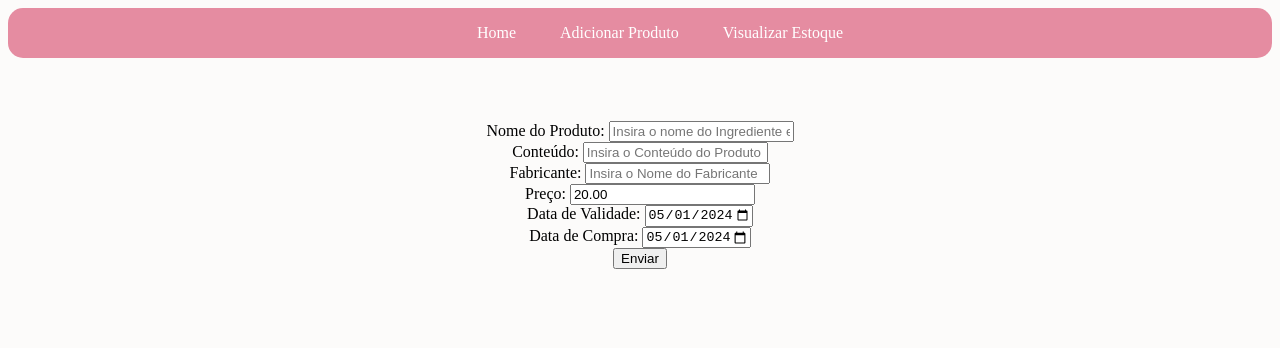
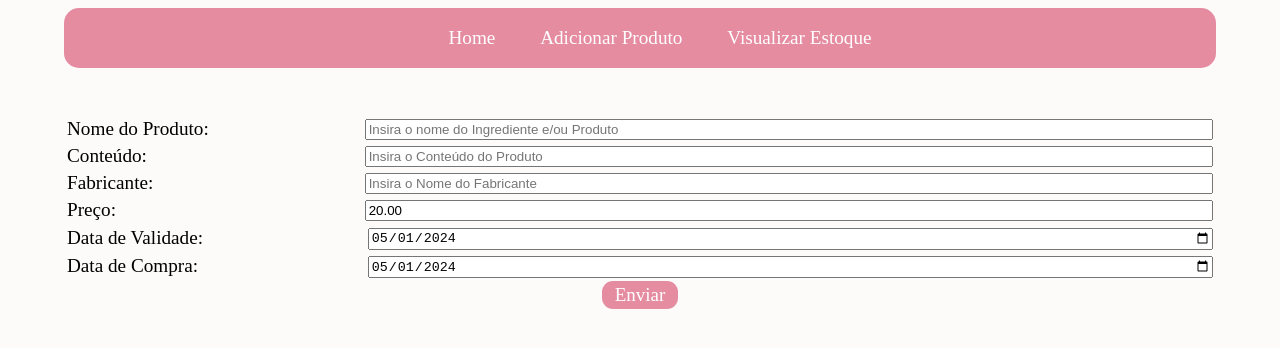
Before and after one commit to Felipe4990/stock-mngt-app, a plain HTML site: page front/register-materials.html in a window 1280 px wide. Drawn offline with Linux system fonts and the light colour scheme; a web font is replaced by a local one.

Commit message:
feat(css): Finished registering page

```diff
--- a/front/register-materials.html
+++ b/front/register-materials.html
@@ -17,6 +17,67 @@
             </div>
         </nav>
 
+
+
+        <div id="insertion-section-id" class="insertion-section">
+            <form id="insertion-form">
+                <table id="register-table">
+                    <tr class="register-section-row">
+                        <td class="register-section-labels">
+                            <label for="productName">Nome do Produto:</label>
+                        </td>
+                        <td class="register-section-values">
+                            <input id="productName" name="productName" type="text" placeholder="Insira o nome do Ingrediente e/ou Produto" required/>
+                        </td>
+                    </tr>
+                    <tr class="register-section-row">
+                        <td class="register-section-labels">
+                            <label for="content">Conteúdo:</label>
+                        </td>
+                        <td class="register-section-values">
+                            <input id="content" name="content" type="text" placeholder="Insira o Conteúdo do Produto">
+                        </td>
+                    </tr>
+                    <tr class="register-section-row">
+                        <td class="register-section-labels">
+                            <label for="manufacturer">Fabricante:</label>
+                        </td>
+                        <td class="register-section-values">
+                            <input id="manufacturer" name="manufacturer" type="text" placeholder="Insira o Nome do Fabricante" required/>
+                        </td>
+                    </tr>
+                    <tr class="register-section-row">
+                        <td class="register-section-labels">
+                            <label for="price">Preço: </label>
+                        </td>
+                        <td class="register-section-values">
+                            <input id="price" name="price" type="number" min="0.01" step="0.01" value="20.00" placeholder="Insira o Preço" required />
+                        </td>
+                    </tr>
+                    <tr class="register-section-row">
+                        <td class="register-section-labels">
+                            <label for="expirationDate">Data de Validade:</label>
+                        </td>
+                        <td class="register-section-values">
+                            <input id="expirationDate" name="expirationDate" type="date" value="2024-05-01" min="2010-01-01" max="2080-01-01" placeholder="Insira a Data de Validade" required/>
+                        </td>
+                    </tr>
+                    <tr class="register-section-row">
+                        <td class="register-section-labels">
+                            <label for="purchaseDate">Data de Compra:</label>
+                        </td>
+                        <td class="register-section-values">
+                            <input id="purchaseDate" name="purchaseDate" type="date" value="2024-05-01" min="2010-01-01" max="2080-01-01" placeholder="Insira a Data de Validade" required/>
+                        </td>
+                    </tr>
+                </table>
+                <button id="submit-button-id" class="button" type="submit">Enviar</button>
+            </form>
+        </div>
+
+
+
+<!--
         <div id="insertion-section-id" class="insertion-section">
             <form id="insertion-form">
                 <div id="productName-id" class="form-control">
@@ -46,6 +107,7 @@
                 <button id="submit-button-id" class="button" type="submit">Enviar</button>
             </form>
         </div>
+-->
         <!--
         <div class="output">
             <h2>Form Data Output</h2>
--- a/front/styles.css
+++ b/front/styles.css
@@ -1,146 +1,35 @@
-
 @import url('https://fonts.googleapis.com/css?family=Open+Sans');
 @import url('https://fonts.googleapis.com/css?family=Belleza');
 
 body {
     background-color: rgba(252, 251, 250, 1);
     text-align: center;
+    margin-left: 5%;
+    margin-right: 5%;
 }
 
 /*
 ###############################
-## Tabela e elementos dela ####
+## Table Section ##############
 ############################### */
 #materials-section {
     padding-top: 1.5%;
     padding-bottom: 1.5%;
     font-family: "Open Sans";
-    font-size: 14px;
+    font-size: smaller;
 }
 #materials-table{
     border-collapse: collapse;
     width: 100%;
 }
-
 #materials-table td,  #materials-table th {
     border: 1px solid rgb(229, 140, 161);
 
 }
-
 #materials-table thead tr th{
     background-color: rgb(229, 140, 161);
     color: rgb(255, 255, 255);
 }
-
-#search-section{
-    text-align: center;
-    font-family: "Belleza";
-    font-size: 20px;
-}
-
-#search-section button{
-    background-image: url(./img/arrowdown.svg);
-    border: none;
-    cursor: pointer;
-    padding-top: 17px;
-    padding-bottom: 6px;
-    padding-left: 11px;
-    padding-right: 11px;
-    border-radius: 3px;
-}
-
-#search-section button:hover {
-    background-image: url(./img/arrowdown-hover.svg);
-    border: none;
-    cursor: pointer;
-    padding-top: 17px;
-    padding-bottom: 6px;
-    padding-left: 11px;
-    padding-right: 11px;
-    border-radius: 3px;
-}
-
-
-#pagination-id button{
-    background-color: rgb(229, 140, 161);
-    font-family: "Belleza";
-    font-size: 19px;
-    color: white;
-    border: none;
-    padding-top: 3px;
-    padding-bottom: 3px;
-    padding-left: 13px;
-    padding-right: 13px;
-    border-radius: 11px;
-    cursor: pointer;
-}
-
-#pagination-id button:hover{
-    background-color: #f46d8f;
-    color: white;
-
-    font-family: "Belleza";
-    font-size: 19px;
-    color: white;
-    border: none;
-    padding-top: 3px;
-    padding-bottom: 3px;
-    padding-left: 13px;
-    padding-right: 13px;
-    border-radius: 11px;
-    cursor: pointer;
-}
-
-#name-search{
-    padding-top: 0.1%;
-    padding-bottom: 0.1%;
-    white-space: nowrap;
-}
-#manufacturer-search{
-    padding-top: 0.1%;
-    padding-bottom: 0.1%;
-    white-space: nowrap;
-
-}
-#content-search{
-    padding-top: 0.1%;
-    padding-bottom: 0.1%;
-    white-space: nowrap;
-
-}
-#expiration-search{
-    padding-top: 0.1%;
-    padding-bottom: 0.1%;
-    white-space: nowrap;
-}
-
-
-
-#name-input{
-    width: 90%;
-}
-#manufacturer-input{
-    width: 90%;
-}
-#content-input{
-    width: 90%;
-}
-#expiration-input{
-    width: 90%;
-}
-
-#search-table {
-    width: 100%;
-}
-
-.search-section-labels {
-    text-align: left;
-    width: 1%;
-}
-.search-section-values {
-    text-align: right;
-}
-
 #save-button {
     background-image: url(./img/save-icon.png);
     background-color: whitesmoke;
@@ -173,24 +62,132 @@ body {
 }
 
 
+/*
+###############################
+## Search Section #############
+############################### */
+#search-section{
+    text-align: center;
+    font-family: "Belleza";
+    font-size: larger;
+}
+#search-section button{
+    background-image: url(./img/arrowdown.svg);
+    border: none;
+    cursor: pointer;
+    padding-top: 17px;
+    padding-bottom: 6px;
+    padding-left: 11px;
+    padding-right: 11px;
+    border-radius: 3px;
+}
+#search-section button:hover {
+    background-image: url(./img/arrowdown-hover.svg);
+    border: none;
+    cursor: pointer;
+    padding-top: 17px;
+    padding-bottom: 6px;
+    padding-left: 11px;
+    padding-right: 11px;
+    border-radius: 3px;
+}
+#name-search{
+    padding-top: 0.1%;
+    padding-bottom: 0.1%;
+    white-space: nowrap;
+}
+#manufacturer-search{
+    padding-top: 0.1%;
+    padding-bottom: 0.1%;
+    white-space: nowrap;
 
+}
+#content-search{
+    padding-top: 0.1%;
+    padding-bottom: 0.1%;
+    white-space: nowrap;
 
+}
+#expiration-search{
+    padding-top: 0.1%;
+    padding-bottom: 0.1%;
+    white-space: nowrap;
+}
+#name-input{
+    width: 90%;
+}
+#manufacturer-input{
+    width: 90%;
+}
+#content-input{
+    width: 90%;
+}
+#expiration-input{
+    width: 90%;
+}
+#search-table {
+    width: 100%;
+}
+.search-section-labels {
+    text-align: left;
+    width: 1%;
+}
+.search-section-values {
+    text-align: right;
+}
+
+/*
+###############################
+## Pagination Section #########
+############################### */
+#pagination-id button{
+    background-color: rgb(229, 140, 161);
+    font-family: "Belleza";
+    font-size: 19px;
+    color: white;
+    border: none;
+    padding-top: 3px;
+    padding-bottom: 3px;
+    padding-left: 13px;
+    padding-right: 13px;
+    border-radius: 11px;
+    cursor: pointer;
+}
+#pagination-id button:hover{
+    background-color: #f46d8f;
+    color: white;
+    font-family: "Belleza";
+    font-size: 19px;
+    color: white;
+    border: none;
+    padding-top: 3px;
+    padding-bottom: 3px;
+    padding-left: 13px;
+    padding-right: 13px;
+    border-radius: 11px;
+    cursor: pointer;
+}
+
+/*
+###############################
+## Nav Section ################
+############################### */
 #nav-id {
+    font-family: "Belleza";
+    font-size: larger;
     background-color: rgb(229, 140, 161);
     border-radius: 15px;
     justify-content: center;
     display: flex;
-    margin-bottom: 5%;
+    margin-bottom: 4%;
 }
 #nav-row-id{
     justify-content: center;
     display: flex;
 }
-
 nav ul li {
     display: inline;
 }
-
 nav ul li a {
     padding-left: 20px;
     padding-right: 20px;
@@ -200,8 +197,96 @@ nav ul li a {
     border-radius: 11px;
     color: white;
 }
-
 nav ul li a:hover {
     background-color: #f46d8f;
     color: white;
 }
+
+
+
+
+
+
+
+
+
+
+
+
+/*
+###############################
+## Register Section ###########
+############################### */
+#insertion-section-id{
+
+}
+#register-section{
+    text-align: center;
+    font-family: "Belleza";
+    font-size: larger;
+}
+
+#register-table {
+    width: 100%;
+}
+.register-section-labels {
+    text-align: left;
+    width: 25%
+}
+.register-section-values {
+    text-align: right;
+}
+.register-section-row {
+    text-align: center;
+    font-family: "Belleza";
+    font-size: larger;
+}
+#productName {
+    width: 98%
+}
+#content {
+    width: 98%;
+}
+#manufacturer {
+    width: 98%;
+}
+#price {
+    width: 98%;
+}
+#number {
+    width: 98%;
+}
+#expirationDate {
+    width: 98%;
+}
+#purchaseDate {
+    width: 98%;
+}
+
+#submit-button-id {
+    background-color: rgb(229, 140, 161);
+    font-family: "Belleza";
+    font-size: 19px;
+    color: white;
+    border: none;
+    padding-top: 3px;
+    padding-bottom: 3px;
+    padding-left: 13px;
+    padding-right: 13px;
+    border-radius: 11px;
+    cursor: pointer;
+}
+#submit-button-id:hover {
+    background-color: #f46d8f;
+    color: white;
+    font-family: "Belleza";
+    font-size: 19px;
+    color: white;
+    border: none;
+    padding-top: 3px;
+    padding-bottom: 3px;
+    padding-left: 13px;
+    padding-right: 13px;
+    border-radius: 11px;
+    cursor: pointer;
+}
```
Also changed, not shown: front/stock-table.html (+3 -3 lines).
